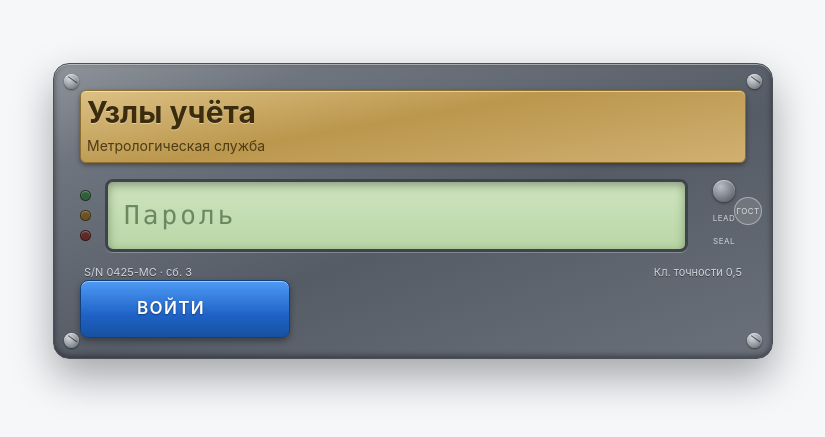
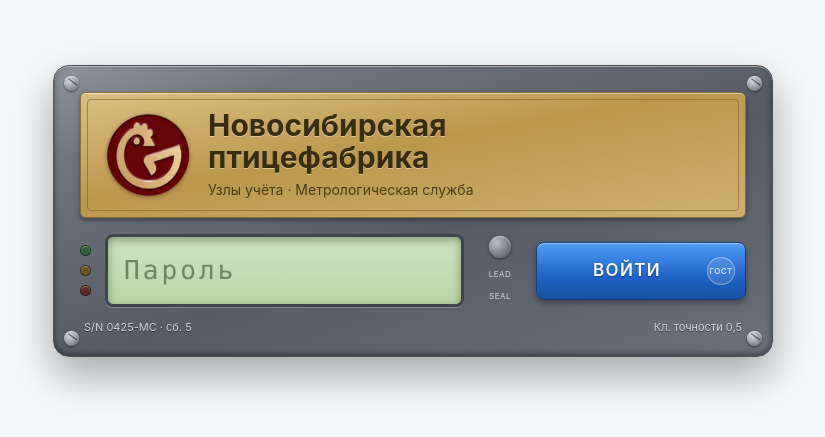
Before and after one commit to energo380/Uchet, a plain HTML site: page index.html in a window 1280 px wide. Shown: the part 173-610 px from the top of the page, without its empty margins (227-1052 px from the left). Drawn offline with Linux system fonts and the light colour scheme.

Commit message:
Update index.html

```diff
--- a/index.html
+++ b/index.html
@@ -4,7 +4,7 @@
 <meta charset="utf-8">
 <meta name="viewport" content="width=device-width, initial-scale=1">
 <title>Узлы учёта</title>
-<link rel="stylesheet" href="styles.css?v=3">
+<link rel="stylesheet" href="styles.css?v=5">
 </head>
 <body>
 
@@ -22,9 +22,17 @@
     <span class="screw tl"></span><span class="screw tr"></span>
     <span class="screw bl"></span><span class="screw br"></span>
 
+    <!-- Шильдик. Название предприятия правится прямо здесь.
+         Логотип - файл logo.png в корне сайта, рядом с index.html.
+         Заменить логотип = заменить файл, код трогать не нужно. -->
     <div class="plate">
-      <div class="plate-title">Узлы учёта</div>
-      <div class="plate-sub">Метрологическая служба</div>
+      <div class="plate-inner">
+        <img class="logo" src="logo.png" alt="">
+        <div class="plate-text">
+          <div class="plate-title">Новосибирская<br>птицефабрика</div>
+          <div class="plate-sub">Узлы учёта · Метрологическая служба</div>
+        </div>
+      </div>
     </div>
 
     <div class="panel-mid">
@@ -43,16 +51,16 @@
         <span class="seal-cap"></span>
         <span class="seal-text">LEAD<br>SEAL</span>
       </div>
+
+      <button class="dev-btn" onclick="login()">
+        ВОЙТИ<span class="gost">ГОСТ</span>
+      </button>
     </div>
 
     <div class="panel-marks">
-      <span id="sn">S/N 0425-МС · сб. 3</span>
+      <span id="sn">S/N 0425-МС · сб. 5</span>
       <span>Кл. точности 0,5</span>
     </div>
-
-    <button class="dev-btn" onclick="login()">ВОЙТИ</button>
-
-    <div class="gost">ГОСТ</div>
   </div>
 
   <div class="err login-err" id="loginErr"></div>
```
